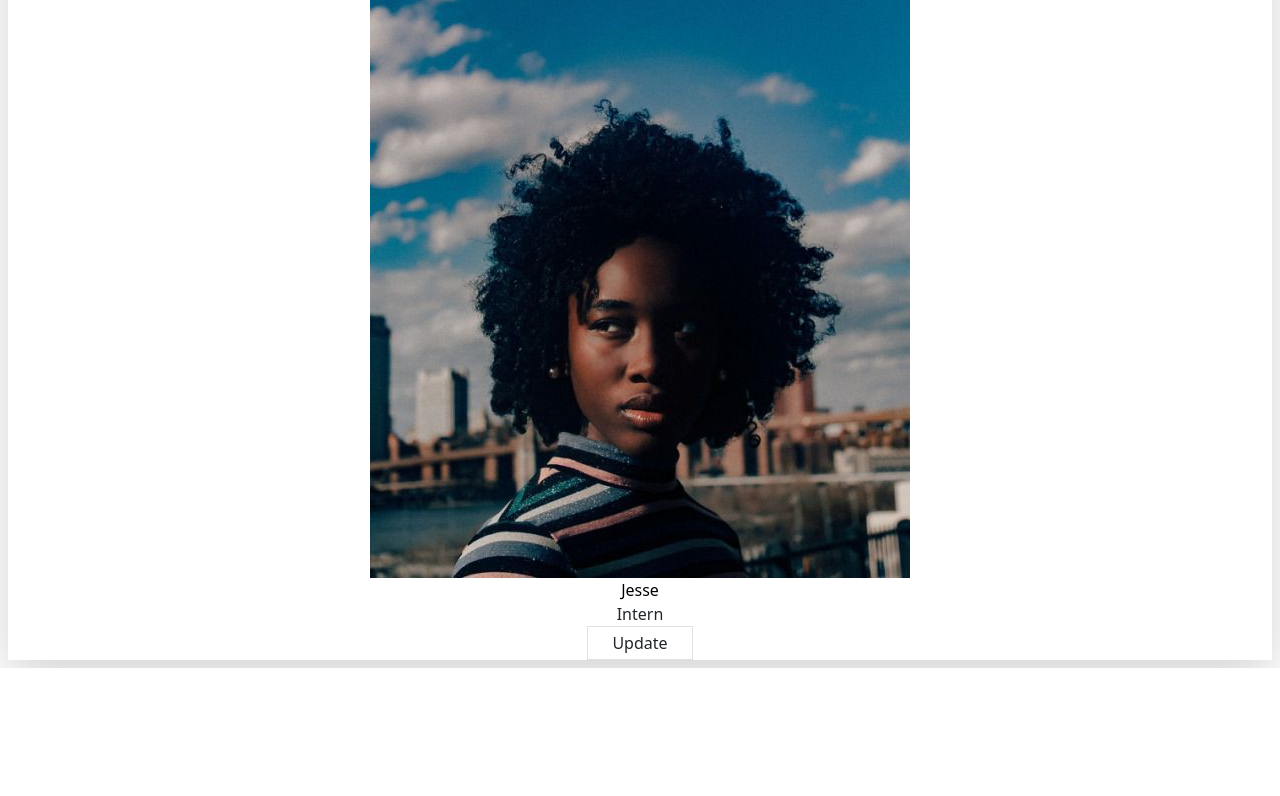
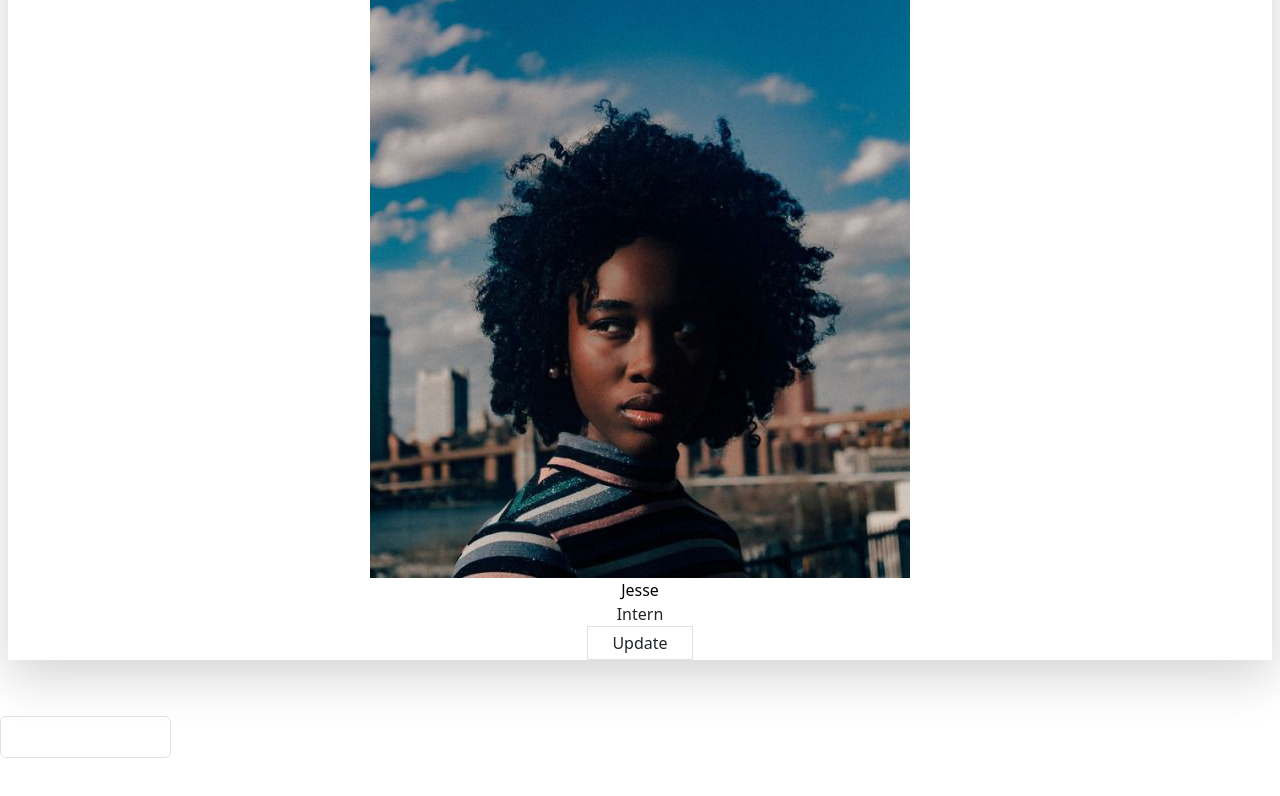
Before and after one commit to tivereidoro/playground, a React (Vite) app in the folder rxt/rxt-play/: page / in a window 1280 px wide. Shown: the part 6341-7137 px from the top of the page. Before the commit the page ends 7009 px from the top, so only its background shows below. Built offline with nearby package versions, Linux system fonts and the light colour scheme.

Commit message:
Remove debugging console logs

```diff
--- a/rxt/rxt-play/src/App.jsx
+++ b/rxt/rxt-play/src/App.jsx
@@ -6,8 +6,9 @@ import avatar3 from './assets/03.jpg';
 import avatar4 from './assets/04.jpg';
 import avatar5 from './assets/05.jpg';
 import Employee from './components/Employee';
+import AddEmployee from './components/AddEmployee';
 import EditEmployee from './components/EditEmployee';
-// import { v4 as uuidv4 } from 'uuid';
+import { v4 as uuidv4 } from 'uuid';
 
 
 export default function App() {
@@ -39,10 +40,22 @@ export default function App() {
     setEmployees(updatedEmployees);
   }
 
+  // Adds new employee to the list
+  function addNewEmployee(name, role, avatar) {
+    const newEmployee = {
+      id: uuidv4(),
+      name: name,
+      role: role,
+      avatar: avatar,
+    }
+    setEmployees([...employees, newEmployee]);
+  }
+
   return (
     <div className='App'>
       {showEmployee ?
 
+        <>
           <div className='flex flex-wrap justify-center'>
             {employees.map((employee) => {
               // Define and pass a component as prop
@@ -61,6 +74,9 @@ export default function App() {
             })}
           </div>
 
+          <AddEmployee func={addNewEmployee} />
+        </>
+
         :
 
         <p>You need admin priviledges to see this page</p>
```
Lines whose indentation alone changed are shown as unchanged.
